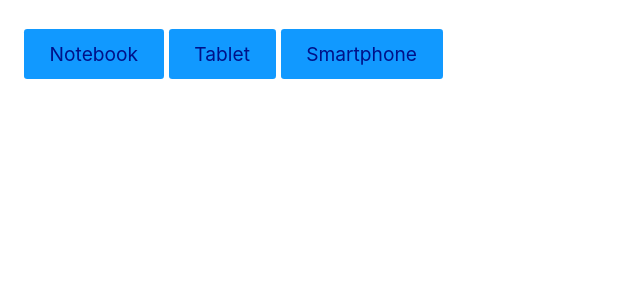
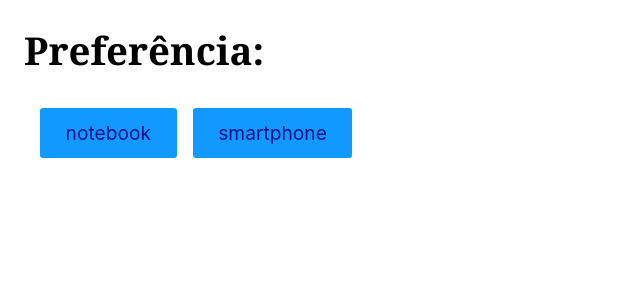
Before and after one commit to LeonardoLobas/React-Origamid, a React (Vite) app: page / in a window 1280 px wide. Shown: the top 300 px of the page, without its empty margins (0-640 px from the left). Built offline with nearby package versions, Linux system fonts and the light colour scheme.

Commit message:
Use Effect.

```diff
--- a/src/Aplicativo_projeto/produtos.jsx
+++ b/src/Aplicativo_projeto/produtos.jsx
@@ -1,6 +1,6 @@
 import React from "react";
 import Titulo from "./titulo";
-import Produto from "./produto";
+import Produto from "./produtoApp";
 
 const Produtos = () => {
     const produtos = [
--- a/src/Use_Effect/Use_Effect.jsx
+++ b/src/Use_Effect/Use_Effect.jsx
@@ -1,7 +1,32 @@
 import React from "react";
+import Produto from "./produto";
 
 const Use_Effect = () => {
-    return <div>sadasdasdasdasd</div>;
+    const [produto, setProduto] = React.useState(null);
+
+    React.useEffect(() => {
+        const produtoLocal = window.localStorage.getItem("produto");
+        if (produtoLocal !== null) setProduto(produtoLocal);
+    }, []);
+
+    React.useEffect(() => {
+        if (produto !== null) window.localStorage.setItem("produto", produto);
+    }, [produto]);
+
+    function handleClick({ target }) {
+        setProduto(target.innerText);
+    }
+
+    return (
+        <div>
+            <h1>Preferência: {produto}</h1>
+            <button onClick={handleClick} style={{ margin: "1rem" }}>
+                notebook
+            </button>
+            <button onClick={handleClick}>smartphone</button>
+            <Produto produto={produto} />
+        </div>
+    );
 };
 
 export default Use_Effect;
--- /dev/null
+++ b/src/Use_Effect/produto.jsx
@@ -0,0 +1,23 @@
+import React from "react";
+
+const Produto = ({ produto }) => {
+    const [dados, setDados] = React.useState(null);
+
+    React.useEffect(() => {
+        if (produto !== null) {
+            fetch(`https://ranekapi.origamid.dev/json/api/produto/${produto}`)
+                .then((response) => response.json())
+                .then((json) => setDados(json));
+        }
+    }, [produto]);
+
+    if (dados === null) return null;
+    return (
+        <div>
+            <h1>{dados.nome}</h1>
+            <p>R$ {dados.preco}</p>
+        </div>
+    );
+};
+
+export default Produto;
--- a/src/main.jsx
+++ b/src/main.jsx
@@ -3,7 +3,9 @@ import ReactDOM from "react-dom/client";
 import App from "./Aplicativo_projeto/App.jsx";
 import Hooks from "./Use_state/hooks.jsx";
 import UseState_Exe from "./Use_state/UseState_Exe.jsx";
+import Use_Effect from "./Use_Effect/Use_Effect.jsx";
 
 // ReactDOM.createRoot(document.getElementById("root")).render(<App />);
 // ReactDOM.createRoot(document.getElementById("root")).render(<Hooks />);
-ReactDOM.createRoot(document.getElementById("root")).render(<UseState_Exe />);
+// ReactDOM.createRoot(document.getElementById("root")).render(<UseState_Exe />);
+ReactDOM.createRoot(document.getElementById("root")).render(<Use_Effect />);
```
Also changed, not shown: src/Aplicativo_projeto/produtoApp.jsx (renamed from src/Aplicativo_projeto/produto.jsx).
